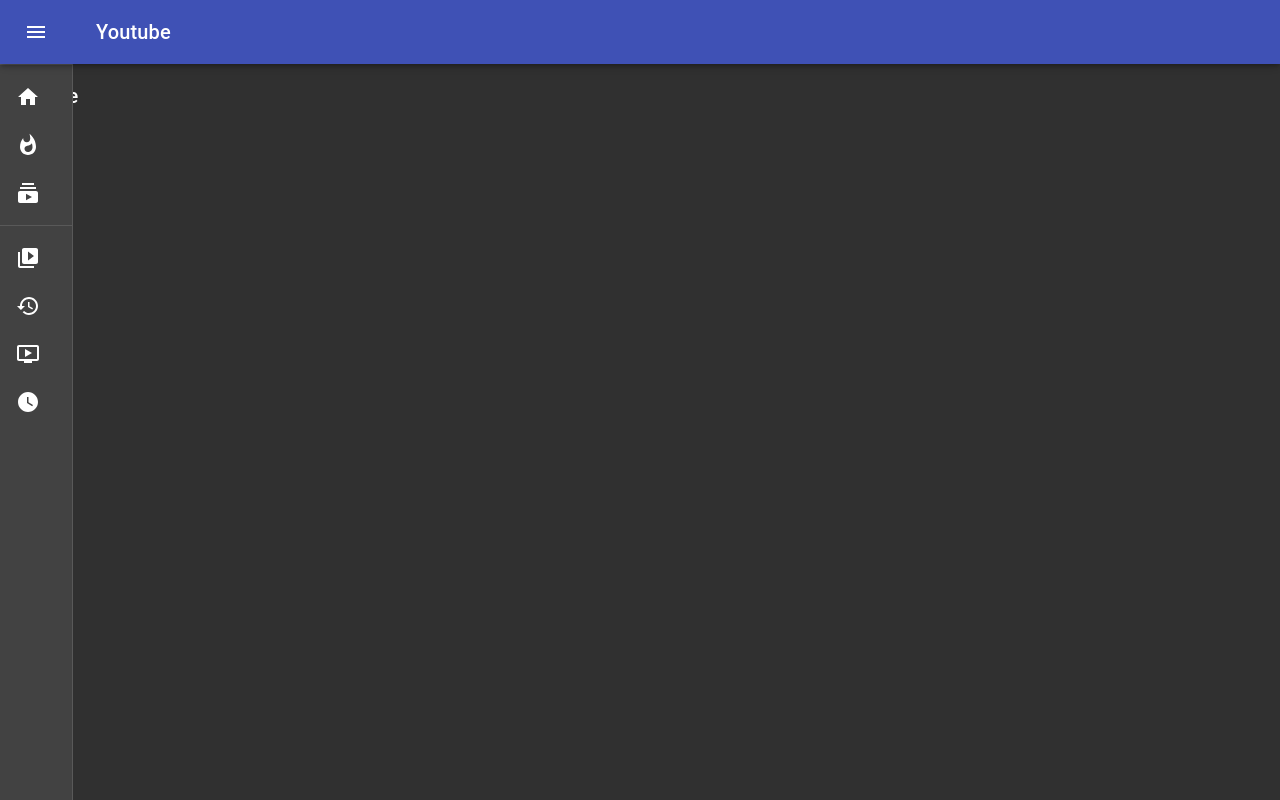
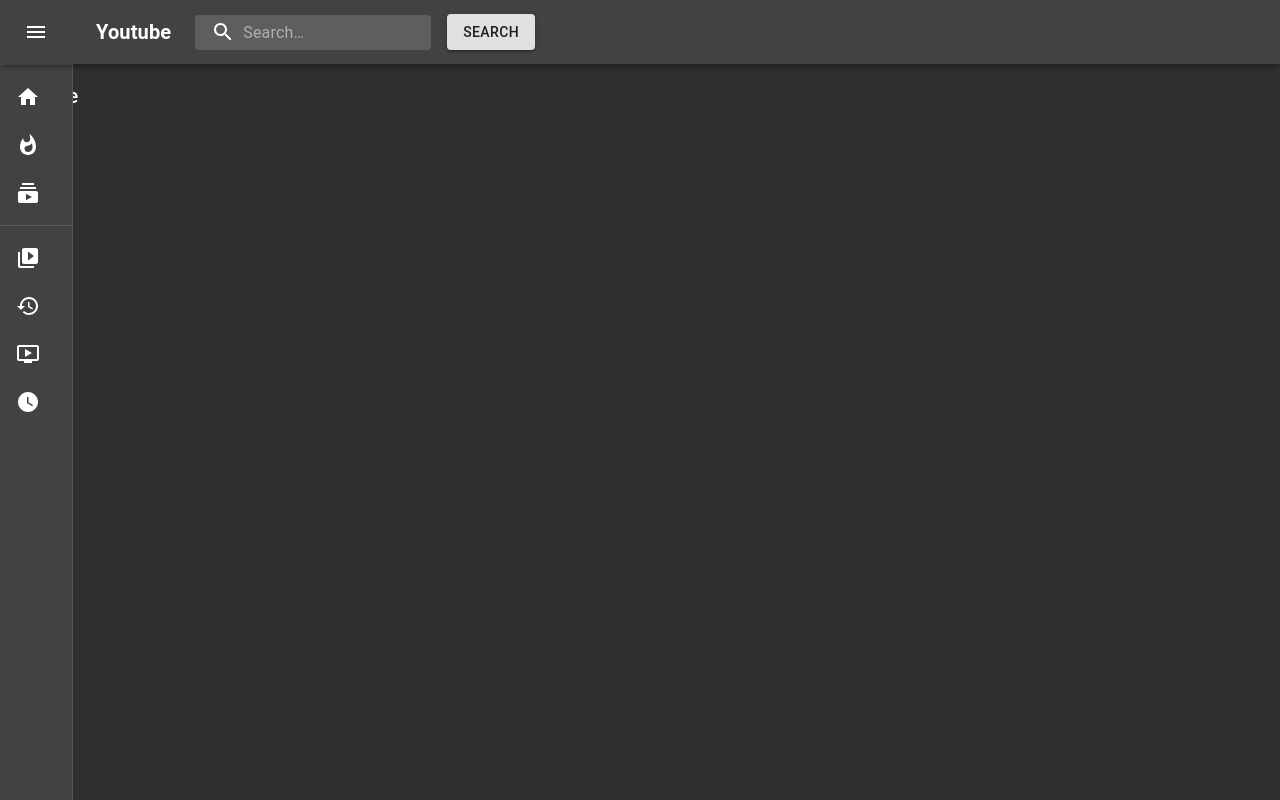
Before and after one commit to nireo/youtube-clone, a React (Create React App) app in the folder client/: page / in a window 1280 px wide. Built offline with nearby package versions, Linux system fonts and the light colour scheme.

Commit message:
added search result displaying

```diff
--- a/client/src/App.tsx
+++ b/client/src/App.tsx
@@ -6,6 +6,7 @@ import { BrowserRouter as Router, Route } from "react-router-dom";
 import { Home } from "./components/pages/Home";
 import { Login } from "./components/pages/Login";
 import { CreateVideo } from "./components/pages/CreateVideo";
+import { Search } from "./components/pages/Search";
 
 function App() {
   const darkTheme = createMuiTheme({
@@ -45,6 +46,15 @@ function App() {
             </DrawerWrapper>
           )}
         />
+        <Route
+          path="/search"
+          exact
+          render={() => (
+            <DrawerWrapper>
+              <Search />
+            </DrawerWrapper>
+          )}
+        />
       </Router>
     </ThemeProvider>
   );
--- a/client/src/components/layout/Drawer.tsx
+++ b/client/src/components/layout/Drawer.tsx
@@ -1,6 +1,6 @@
-import React from "react";
+import React, { useState } from "react";
 import clsx from "clsx";
-import { makeStyles, useTheme } from "@material-ui/core/styles";
+import { makeStyles, useTheme, fade } from "@material-ui/core/styles";
 import Drawer from "@material-ui/core/Drawer";
 import AppBar from "@material-ui/core/AppBar";
 import Toolbar from "@material-ui/core/Toolbar";
@@ -22,6 +22,10 @@ import VideoLibraryIcon from "@material-ui/icons/VideoLibrary";
 import HistoryIcon from "@material-ui/icons/History";
 import OndemandVideoIcon from "@material-ui/icons/OndemandVideo";
 import WatchLaterIcon from "@material-ui/icons/WatchLater";
+import SearchIcon from "@material-ui/icons/Search";
+import InputBase from "@material-ui/core/InputBase";
+import Button from "@material-ui/core/Button";
+import { Link } from "react-router-dom";
 
 const drawerWidth = 240;
 
@@ -84,13 +88,51 @@ const useStyles = makeStyles(theme => ({
   content: {
     flexGrow: 1,
     padding: theme.spacing(3)
+  },
+  searchIcon: {
+    padding: theme.spacing(0, 2),
+    height: "100%",
+    position: "absolute",
+    pointerEvents: "none",
+    display: "flex",
+    alignItems: "center",
+    justifyContent: "center"
+  },
+  search: {
+    position: "relative",
+    borderRadius: theme.shape.borderRadius,
+    backgroundColor: fade(theme.palette.common.white, 0.15),
+    "&:hover": {
+      backgroundColor: fade(theme.palette.common.white, 0.25)
+    },
+    marginRight: theme.spacing(2),
+    marginLeft: 0,
+    width: "100%",
+    [theme.breakpoints.up("sm")]: {
+      marginLeft: theme.spacing(3),
+      width: "auto"
+    }
+  },
+  inputRoot: {
+    color: "inherit"
+  },
+  inputInput: {
+    padding: theme.spacing(1, 1, 1, 0),
+    // vertical padding + font size from searchIcon
+    paddingLeft: `calc(1em + ${theme.spacing(4)}px)`,
+    transition: theme.transitions.create("width"),
+    width: "100%",
+    [theme.breakpoints.up("md")]: {
+      width: "20ch"
+    }
   }
 }));
 
 export const DrawerWrapper: React.FC = ({ children }) => {
   const classes = useStyles();
   const theme = useTheme();
-  const [open, setOpen] = React.useState(false);
+  const [open, setOpen] = useState<boolean>(false);
+  const [search, setSearch] = useState<string>("");
 
   const handleDrawerOpen = () => {
     setOpen(true);
@@ -108,6 +150,7 @@ export const DrawerWrapper: React.FC = ({ children }) => {
         className={clsx(classes.appBar, {
           [classes.appBarShift]: open
         })}
+        style={{ backgroundColor: "#424242" }}
       >
         <Toolbar>
           <IconButton
@@ -122,8 +165,26 @@ export const DrawerWrapper: React.FC = ({ children }) => {
             <MenuIcon />
           </IconButton>
           <Typography variant="h6" noWrap>
-            Youtube
+            <strong>Youtube</strong>
           </Typography>
+          <div className={classes.search} style={{ textAlign: "center" }}>
+            <div className={classes.searchIcon}>
+              <SearchIcon />
+            </div>
+            <InputBase
+              placeholder="Search…"
+              classes={{
+                root: classes.inputRoot,
+                input: classes.inputInput
+              }}
+              value={search}
+              onChange={({ target }) => setSearch(target.value)}
+              inputProps={{ "aria-label": "search" }}
+            />
+          </div>
+          <Link to="/search">
+            <Button variant="contained">Search</Button>
+          </Link>
         </Toolbar>
       </AppBar>
       <Drawer
--- /dev/null
+++ b/client/src/components/pages/Search.tsx
@@ -0,0 +1,68 @@
+import React, { useState, useEffect, useCallback } from "react";
+import { Video } from "../../interfaces/Video";
+import { videoSearch } from "../../services/video";
+import { useLocation } from "react-router-dom";
+import Container from "@material-ui/core/Container";
+import Typography from "@material-ui/core/Typography";
+import Divider from "@material-ui/core/Divider";
+import Grid from "@material-ui/core/Grid";
+
+export const Search: React.FC = () => {
+  const [loaded, setLoaded] = useState<boolean>(false);
+  const [videos, setVideos] = useState<Video[]>([]);
+  const query = new URLSearchParams(useLocation().search);
+
+  const loadVideosWithQuery = useCallback(async () => {
+    const search = query.get("search");
+    if (search === null) {
+      return;
+    }
+    const data = await videoSearch(search);
+    setVideos(data);
+  }, [query]);
+
+  useEffect(() => {
+    if (!loaded) {
+      loadVideosWithQuery();
+      setLoaded(true);
+    }
+  }, [loaded, loadVideosWithQuery]);
+
+  console.log(videos);
+
+  return (
+    <div style={{ marginTop: "2rem" }}>
+      {loaded && videos.length === 0 && (
+        <Container>
+          <Typography variant="h5">404 Not found.</Typography>
+        </Container>
+      )}
+      {loaded && videos.length > 0 && (
+        <Container>
+          <Typography variant="h6">
+            For search: '{query.get("search")}', found {videos.length}{" "}
+            {videos.length === 1 ? "result" : "results"}.
+          </Typography>
+          <Divider style={{ marginTop: "1rem", marginBottom: "1rem" }} />
+          {videos.map((video: Video) => (
+            <Grid container style={{ marginTop: "0.75rem" }} key={video.id}>
+              <Grid item xs={2}>
+                <img
+                  style={{ width: "12rem", marginRight: "1rem" }}
+                  alt="video-thumbnail"
+                  src={`http://localhost:3001/thumbnails/${video.id}.${video.thumbnail}`}
+                />
+              </Grid>
+              <Grid item xs={10}>
+                <Typography variant="h5">{video.title}</Typography>
+                <Typography variant="body1" color="textSecondary">
+                  {video.description}
+                </Typography>
+              </Grid>
+            </Grid>
+          ))}
+        </Container>
+      )}
+    </div>
+  );
+};
--- a/client/src/services/video.ts
+++ b/client/src/services/video.ts
@@ -35,3 +35,13 @@ export const updateVideo = async (videoId: string, newInfo: UpdateVideo) => {
   );
   return response.data;
 };
+
+export const getVideos = async () => {
+  const response = await axios.get(baseUrl);
+  return response.data;
+};
+
+export const videoSearch = async (query: string) => {
+  const response = await axios.get(`${baseUrl}/search?search=${query}`);
+  return response.data;
+};
```
Also changed, not shown: client/src/interfaces/Comment.ts (+9 -0 lines), 1 other file (tests, documents, lock files or other folders).
